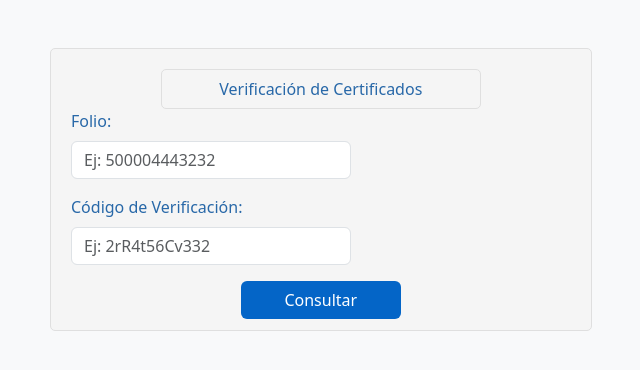
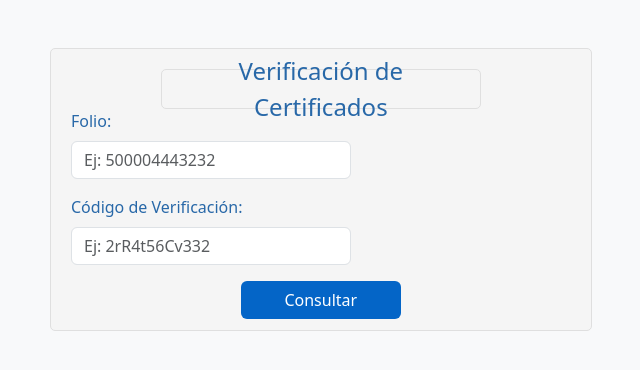
Before and after one commit to webverificador/OFICINA-INTERNET, a Flask app: page / in a window 1280 px wide. Shown: the top 370 px of the page, without its empty margins (412-1052 px from the left). Run offline with Flask 3, Linux system fonts and the light colour scheme.

Commit message:
Update index.html

```diff
--- a/templates/index.html
+++ b/templates/index.html
@@ -25,7 +25,7 @@
                 <div class="tarjeta-verificacion">
                     <div class="card-body">
                         <div style="width: 320px; height: 40px; background-color: #f5f5f5; border: 1px solid #DFDFDF; border-radius: 5px; padding: 10px; color: #2868A8; text-align: center; display: flex; align-items: center; justify-content: center; margin: 0 auto;">
-  <span style="font-size: 16px;">Verificación de Certificados</span>
+  <span style="font-size: 24px;">Verificación de Certificados</span>
 </div>
                         <form method="POST" class="text-center">
   <div class="mb-3">
```
